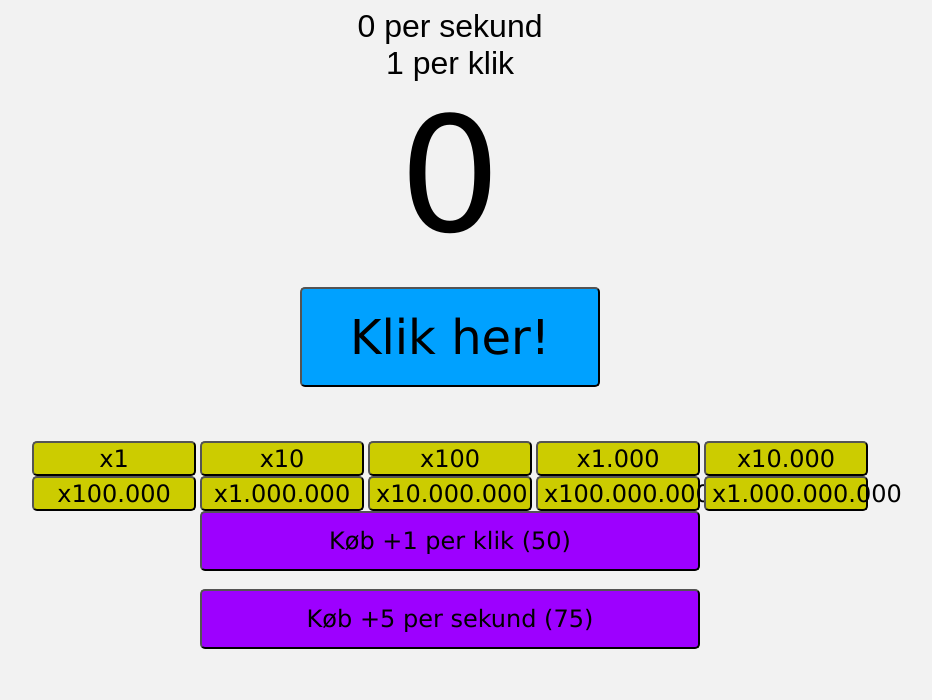
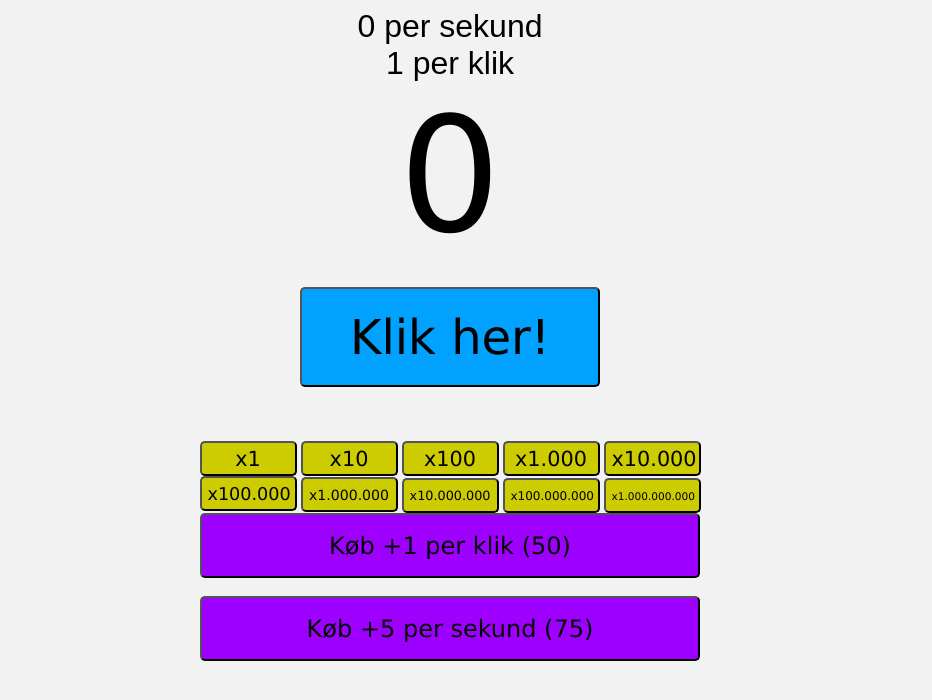
Before and after one commit to StanniMG/klikkerspil, a plain HTML site: page index.html in a window 1280 px wide. Shown: the whole page, without its empty margins (190-1122 px from the left). Drawn offline with Linux system fonts and the light colour scheme.

Commit message:
Update style.css

```diff
--- a/style.css
+++ b/style.css
@@ -30,18 +30,34 @@ body{
     cursor: pointer;
     border-radius: 5px;
     width: 500px;
-    height: 60px;
+    height: 65px;
 }
 .x{
     font-family: Verdana;
-    font-size: 1.5em;
+    font-size: 1.3em;
     text-align: center;
     background-color: hsl(60, 100%, 40%);
     cursor: pointer;
     border-radius: 5px;
-    width: 164px;
+    width: 97px;
     height: 35px;
 }
+#x100000{
+    font-size: 1.1em;
+}
+#x1000000{
+    font-size: 0.88em;
+}
+#x10000000{
+    font-size: 0.80em;
+}
+#x100000000{
+    font-size: 0.75em;
+}
+#x1000000000{
+    font-size: 0.66em;
+}
+
 #Label{
     font-size: 2em;
     font-family: Arial;
```
